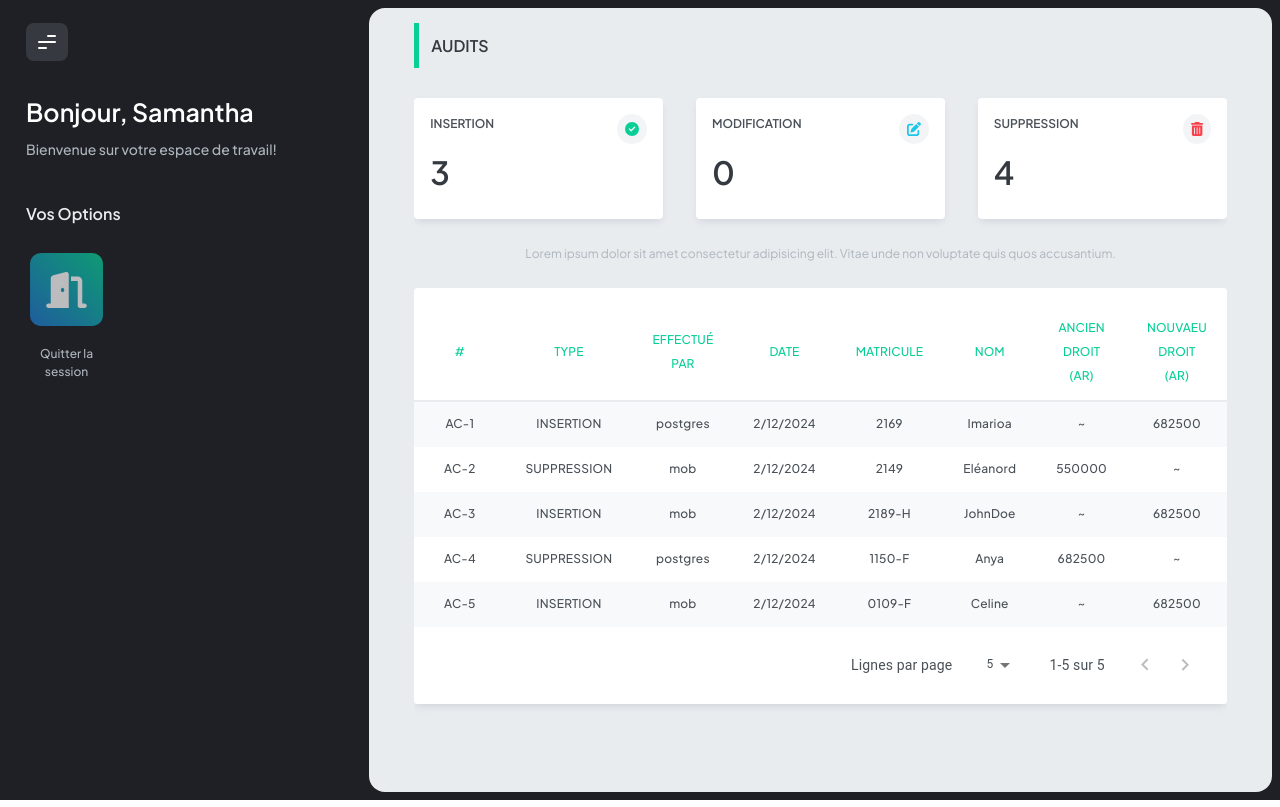
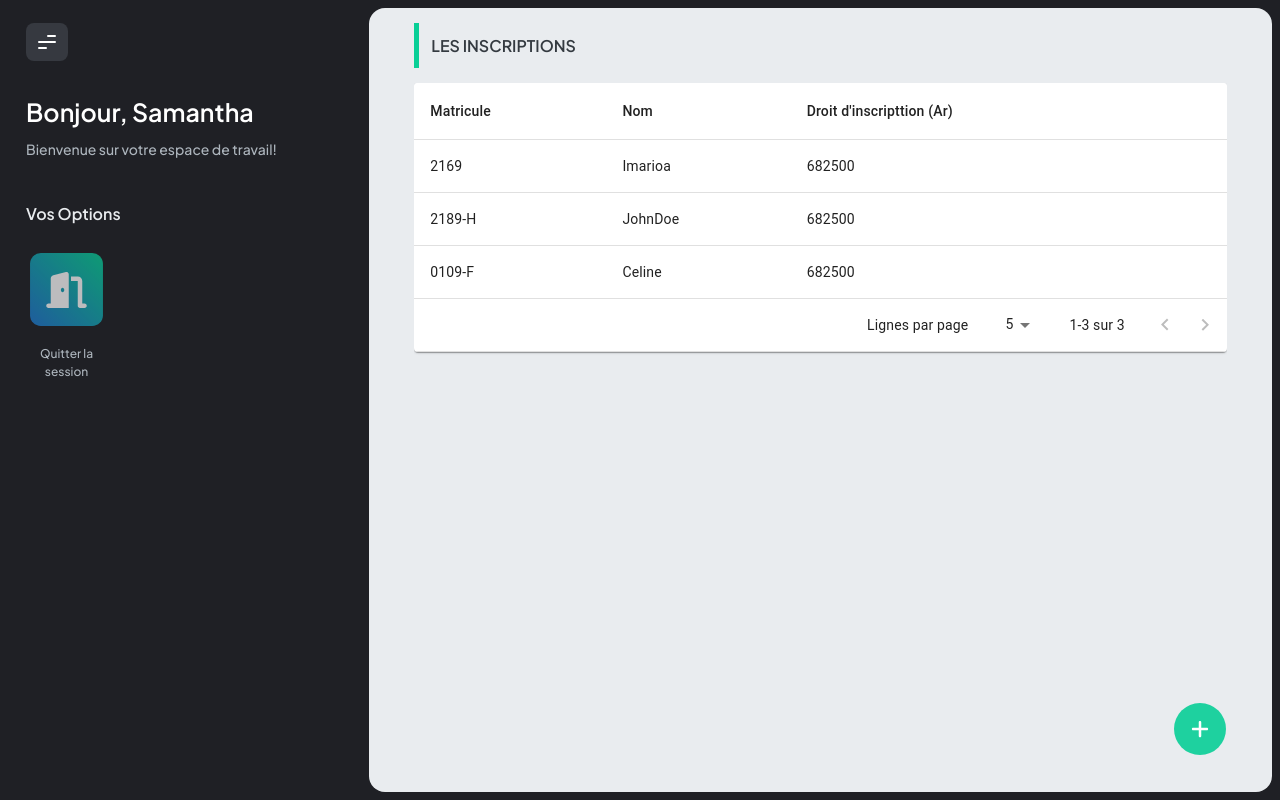
Before and after one commit to Elie-Imario/ABDA-FrontEnd, a React (Vite) app: page / in a window 1280 px wide. Built offline with nearby package versions, Linux system fonts and the light colour scheme.

Commit message:
load registrations data

```diff
--- a/src/Pages/Inscription/index.tsx
+++ b/src/Pages/Inscription/index.tsx
@@ -1,33 +1,165 @@
-import { useState } from 'react';
-import Popup from '../../components/molecules/Popup/AddPopupform';
-import './inscription_styles.scss';
-import { FontAwesomeIcon } from '@fortawesome/react-fontawesome';
+import { useEffect, useState } from "react";
+import Popup from "../../components/molecules/Popup/AddPopupform";
+import { FontAwesomeIcon } from "@fortawesome/react-fontawesome";
 
-const Inscription = ()=>{
+//Material Ui Table
+import TableHead from "@mui/material/TableHead";
+import Table from "@mui/material/Table";
+import TableBody from "@mui/material/TableBody";
+import TableCell from "@mui/material/TableCell";
+import TableContainer from "@mui/material/TableContainer";
+import TableFooter from "@mui/material/TableFooter";
+import TablePagination from "@mui/material/TablePagination";
+import TableRow from "@mui/material/TableRow";
+import Paper from "@mui/material/Paper";
+
+import { Bars } from "react-loader-spinner";
+
+import "./inscription_styles.scss";
+import { Etudiant } from "../../service/types/dataTypes";
+import { etudiants } from "../../service/data/mockup.data";
+
+const Inscription = () => {
+  //MUI table state configuration
+  const [loading, setLoading] = useState(false);
+  const [page, setPage] = useState(0);
+  const [rowsPerPage, setRowsPerPage] = useState(5);
+
   const [open, setOpen] = useState(false);
+  const [Registrations, setRegistrations] = useState<Etudiant[]>(
+    [] as Etudiant[]
+  );
   const handleClickOpen = () => {
     setOpen(true);
   };
 
-   return(
+  useEffect(() => {
+    setLoading(true);
+    setRegistrations(etudiants);
+    setTimeout(() => {
+      setLoading(false);
+    }, 500);
+  }, []);
+
+  const handleChangePage = (
+    event: React.MouseEvent<HTMLButtonElement> | null,
+    newPage: number
+  ) => {
+    setPage(newPage);
+  };
+
+  const handleChangeRowsPerPage = (
+    event: React.ChangeEvent<HTMLInputElement | HTMLTextAreaElement>
+  ) => {
+    setRowsPerPage(parseInt(event.target.value, 10));
+    setPage(0);
+  };
+
+  return (
     <>
       <div className="modal-limiter">
-            <Popup _open={open} _setOpen = {setOpen}></Popup>
+        <Popup _open={open} _setOpen={setOpen}></Popup>
       </div>
       <div className="bloc-limiter">
         <div className="title-lead">
           <span>Les inscriptions</span>
         </div>
         <div className="list-section">
-                <div className={`btn-action ${open ? 'hide' : ''}`}>
+          <div className={`btn-action ${open ? "hide" : ""}`}>
             <button className="btn-add" onClick={handleClickOpen}>
-                        <FontAwesomeIcon icon='plus' size='lg'/>
+              <FontAwesomeIcon icon="plus" size="lg" />
             </button>
           </div>
+          <TableContainer component={Paper} className="no-shadow">
+            <Table
+              sx={{ minWidth: 500 }}
+              aria-label=""
+              stickyHeader
+              className="table"
+            >
+              <TableHead className="text-center text-primary">
+                <TableRow>
+                  <TableCell>Matricule</TableCell>
+                  <TableCell>Nom</TableCell>
+                  <TableCell>Droit d'inscripttion (Ar)</TableCell>
+                  <TableCell></TableCell>
+                </TableRow>
+              </TableHead>
+              <TableBody>
+                {loading ? (
+                  <TableRow>
+                    <TableCell component="td" colSpan={8} className="bg-dark">
+                      <Bars
+                        height="25"
+                        width="25"
+                        color="#adb5bd"
+                        ariaLabel="bars-loading"
+                        wrapperClass="loading"
+                        visible={true}
+                      />
+                    </TableCell>
+                  </TableRow>
+                ) : Registrations.length > 0 ? (
+                  (rowsPerPage > 0
+                    ? Registrations.slice(
+                        page * rowsPerPage,
+                        page * rowsPerPage + rowsPerPage
+                      )
+                    : Registrations
+                  ).map((item, index) => (
+                    <TableRow key={index} className="text-center">
+                      <TableCell component="td">{item.matricule}</TableCell>
+                      <TableCell component="td">{item.nom}</TableCell>
+                      <TableCell component="td">
+                        {item.droitInscription}
+                      </TableCell>
+                      <TableCell component="td"></TableCell>
+                    </TableRow>
+                  ))
+                ) : (
+                  <TableRow className="text-center text-background">
+                    <TableCell component="td" colSpan={8}>
+                      Aucune information disponible
+                    </TableCell>
+                  </TableRow>
+                )}
+              </TableBody>
+              {!loading && (
+                <TableFooter>
+                  <TableRow>
+                    <TablePagination
+                      rowsPerPageOptions={[
+                        5,
+                        10,
+                        25,
+                        { label: "Tout", value: -1 },
+                      ]}
+                      colSpan={8}
+                      count={Registrations.length}
+                      rowsPerPage={rowsPerPage}
+                      page={page}
+                      labelRowsPerPage="Lignes par page"
+                      SelectProps={{
+                        inputProps: {
+                          "aria-label": "Lignes par page",
+                        },
+                        native: true,
+                      }}
+                      labelDisplayedRows={({ from, to, count }) =>
+                        `${from}-${to} sur ${count}`
+                      }
+                      onPageChange={handleChangePage}
+                      onRowsPerPageChange={handleChangeRowsPerPage}
+                    />
+                  </TableRow>
+                </TableFooter>
+              )}
+            </Table>
+          </TableContainer>
         </div>
       </div>
     </>
-   )
-}
+  );
+};
 
 export default Inscription;
--- a/src/Pages/index.tsx
+++ b/src/Pages/index.tsx
@@ -1,16 +1,15 @@
-import React from 'react'
-import './Pages.scss'
-import Audit from './Audit';
-import Inscription from './Inscription';
+import React from "react";
+import "./Pages.scss";
+import Audit from "./Audit";
+import Inscription from "./Inscription";
 
 const Pages = () => {
-    return (
+  return (
     <React.Suspense>
-        <Audit/>
-        {/* <Inscription/> */}
+      {/* <Audit/> */}
+      <Inscription />
     </React.Suspense>
-    )
-}
-
+  );
+};
 
 export default Pages;
--- a/src/service/data/mockup.data.ts
+++ b/src/service/data/mockup.data.ts
@@ -1,107 +1,105 @@
-import { ActivityDb, AuditActivity, Etudiant, User } from "../types/dataTypes"
+import { ActivityDb, AuditActivity, Etudiant, User } from "../types/dataTypes";
 
 export const etudiants = [
   {
-    inscrptionId: 1,
-    nom: 'Imarioa',
-    matricule: '2169',
-    droitInscription: 682500
+    inscriptionId: 1,
+    nom: "Imarioa",
+    matricule: "2169",
+    droitInscription: 682500,
   },
   {
-    inscrptionId: 3,
-    nom: 'JohnDoe',
-    matricule: '2189-H',
-    droitInscription: 682500
+    inscriptionId: 3,
+    nom: "JohnDoe",
+    matricule: "2189-H",
+    droitInscription: 682500,
   },
   {
-    inscrptionId: 5,
-    nom: 'Celine',
-    matricule: '0109-F',
-    droitInscription: 682500
-}
-] as Etudiant[]
-
+    inscriptionId: 5,
+    nom: "Celine",
+    matricule: "0109-F",
+    droitInscription: 682500,
+  },
+] as Etudiant[];
 
 export const audits = [
   {
     audit_id: 1,
-        actionType: 'Insertion',
+    actionType: "Insertion",
     editedAt: new Date(),
-        nom: 'Imarioa',
-        matricule: '2169',
+    nom: "Imarioa",
+    matricule: "2169",
     oldDroitInscription: null,
     newDroitInscription: 682500,
-        utilisateur: 'postgres'
+    utilisateur: "postgres",
   },
   {
     audit_id: 2,
-        actionType: 'Suppression',
+    actionType: "Suppression",
     editedAt: new Date(),
-        nom: 'Eléanord',
-        matricule: '2149',
+    nom: "Eléanord",
+    matricule: "2149",
     oldDroitInscription: 550000,
     newDroitInscription: null,
-        utilisateur: 'mob'
+    utilisateur: "mob",
   },
   {
     audit_id: 3,
-        actionType: 'Insertion',
+    actionType: "Insertion",
     editedAt: new Date(),
-        nom: 'JohnDoe',
-        matricule: '2189-H',
+    nom: "JohnDoe",
+    matricule: "2189-H",
     oldDroitInscription: null,
     newDroitInscription: 682500,
-        utilisateur: 'mob'
+    utilisateur: "mob",
   },
   {
     audit_id: 4,
-        actionType: 'Suppression',
+    actionType: "Suppression",
     editedAt: new Date(),
-        nom: 'Anya',
-        matricule: '1150-F',
+    nom: "Anya",
+    matricule: "1150-F",
     oldDroitInscription: 682500,
     newDroitInscription: null,
-        utilisateur: 'postgres'
+    utilisateur: "postgres",
   },
   {
     audit_id: 5,
-        actionType: 'Insertion',
+    actionType: "Insertion",
     editedAt: new Date(),
-        nom: 'Celine',
-        matricule: '0109-F',
+    nom: "Celine",
+    matricule: "0109-F",
     oldDroitInscription: null,
     newDroitInscription: 682500,
-        utilisateur: 'mob'
-    }
-] as AuditActivity[]
-
+    utilisateur: "mob",
+  },
+] as AuditActivity[];
 
 export const activitiesDb = [
   {
     type: "Insertion",
-    total: 3
+    total: 3,
   },
   {
     type: "Modification",
-    total: 0
+    total: 0,
   },
   {
     type: "Suppression",
-    total: 4
+    total: 4,
   },
-] as ActivityDb[]
+] as ActivityDb[];
 
 export const users = [
   {
     userId: 1,
-        username : 'postgres',
-        role: 'Admin',
-        password: '0000'
+    username: "postgres",
+    role: "Admin",
+    password: "0000",
   },
   {
     userId: 2,
-        username : 'mob',
-        role: 'moderateur',
-        password: '0000'
+    username: "mob",
+    role: "moderateur",
+    password: "0000",
   },
-] as User[]
+] as User[];
```
Also changed, not shown: src/service/types/dataTypes.ts (+25 -25 lines). Lines whose indentation alone changed are shown as unchanged.
